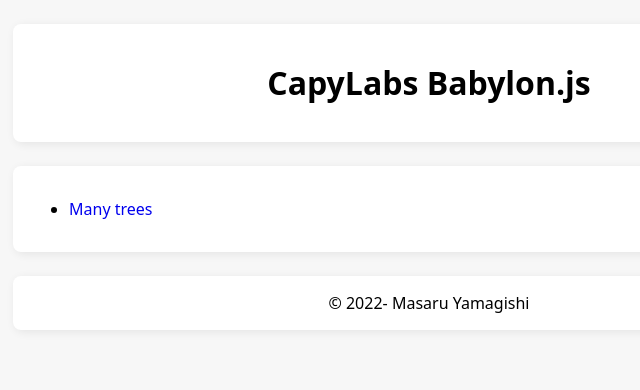
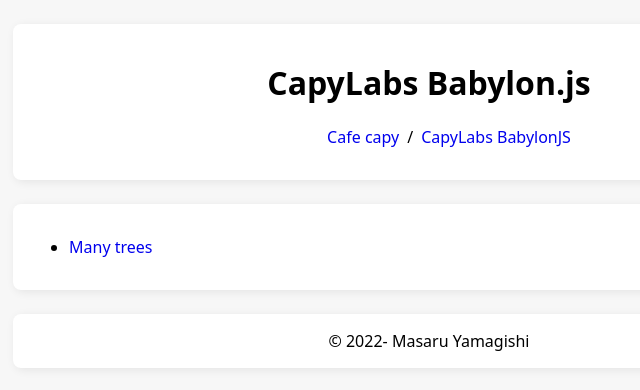
Before and after one commit to yamayuski/CapyLabsBabylonJS, a website: page index.html in a window 1280 px wide. Shown: the whole page, without its empty margins (211-851 px from the left). Drawn offline with Linux system fonts and the light colour scheme.

Commit message:
chore: add breadcrumb

```diff
--- a/index.html
+++ b/index.html
@@ -28,11 +28,25 @@
       header, footer {
         text-align: center;
       }
+      #breadcrumb {
+        display: flex;
+        list-style: none;
+        justify-content: center;
+      }
+      #breadcrumb li:not(:last-child)::after {
+        display: inline-block;
+        content: "/";
+        margin: 0 0.5rem;
+      }
     </style>
   </head>
   <body>
     <header>
       <h1>CapyLabs Babylon.js</h1>
+      <ol id="breadcrumb">
+        <li><a href="/">Cafe capy</a></li>
+        <li><a href="/CapyLabsBabylonJS">CapyLabs BabylonJS</a></li>
+      </ol>
     </header>
 
     <main>
--- a/packages/capylabs-samples/app/lib.css
+++ b/packages/capylabs-samples/app/lib.css
@@ -38,3 +38,14 @@
   height: 500px;
   border-radius: 8px;
 }
+
+#breadcrumb {
+  display: flex;
+  list-style: none;
+  justify-content: center;
+}
+#breadcrumb li:not(:last-child)::after {
+  display: inline-block;
+  content: "/";
+  margin: 0 0.5rem;
+}
```
Also changed, not shown: packages/capylabs-samples/app/many-trees/index.html (+5 -0 lines), packages/capylabs-samples/app/lib.mts.
